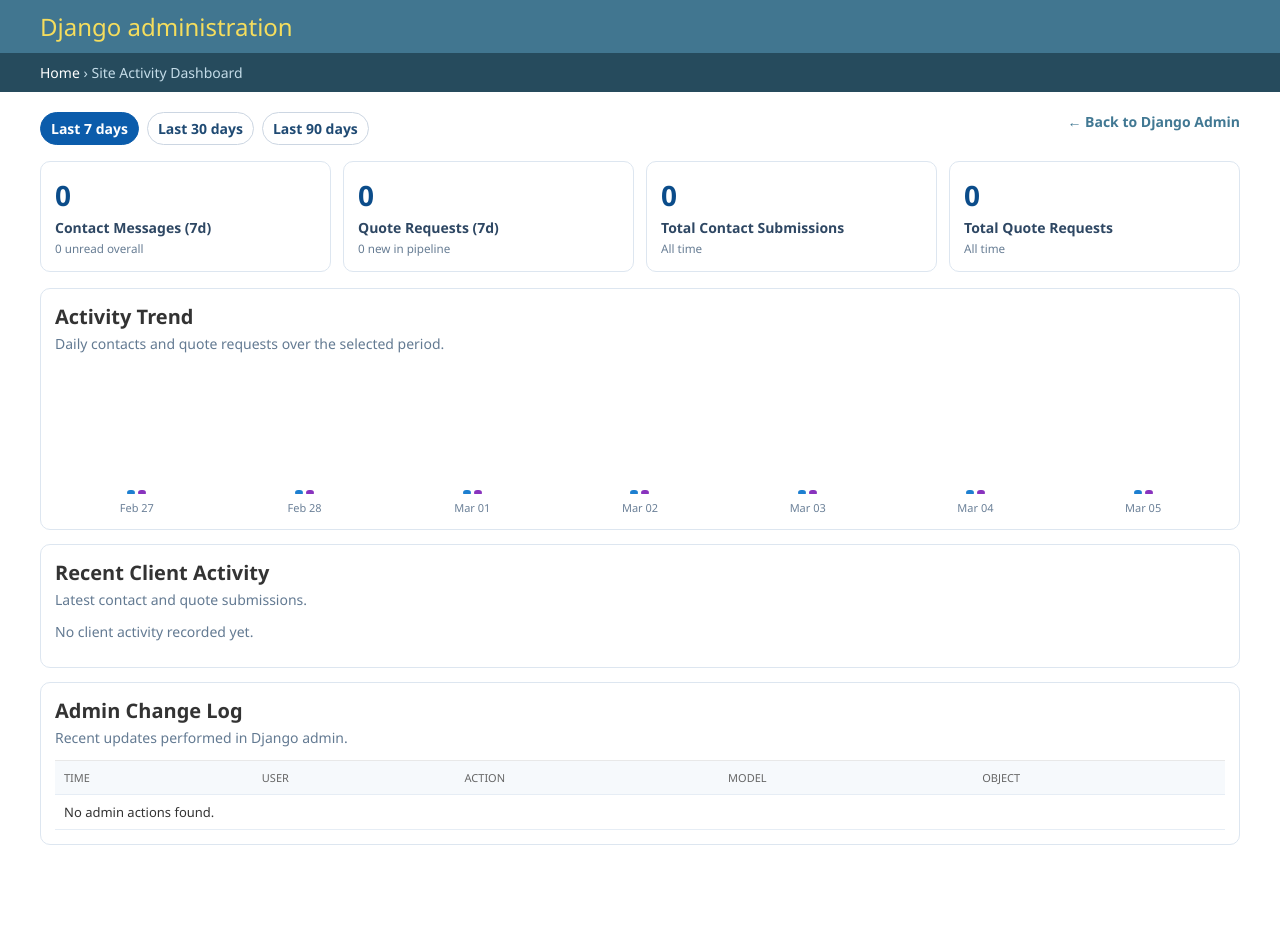
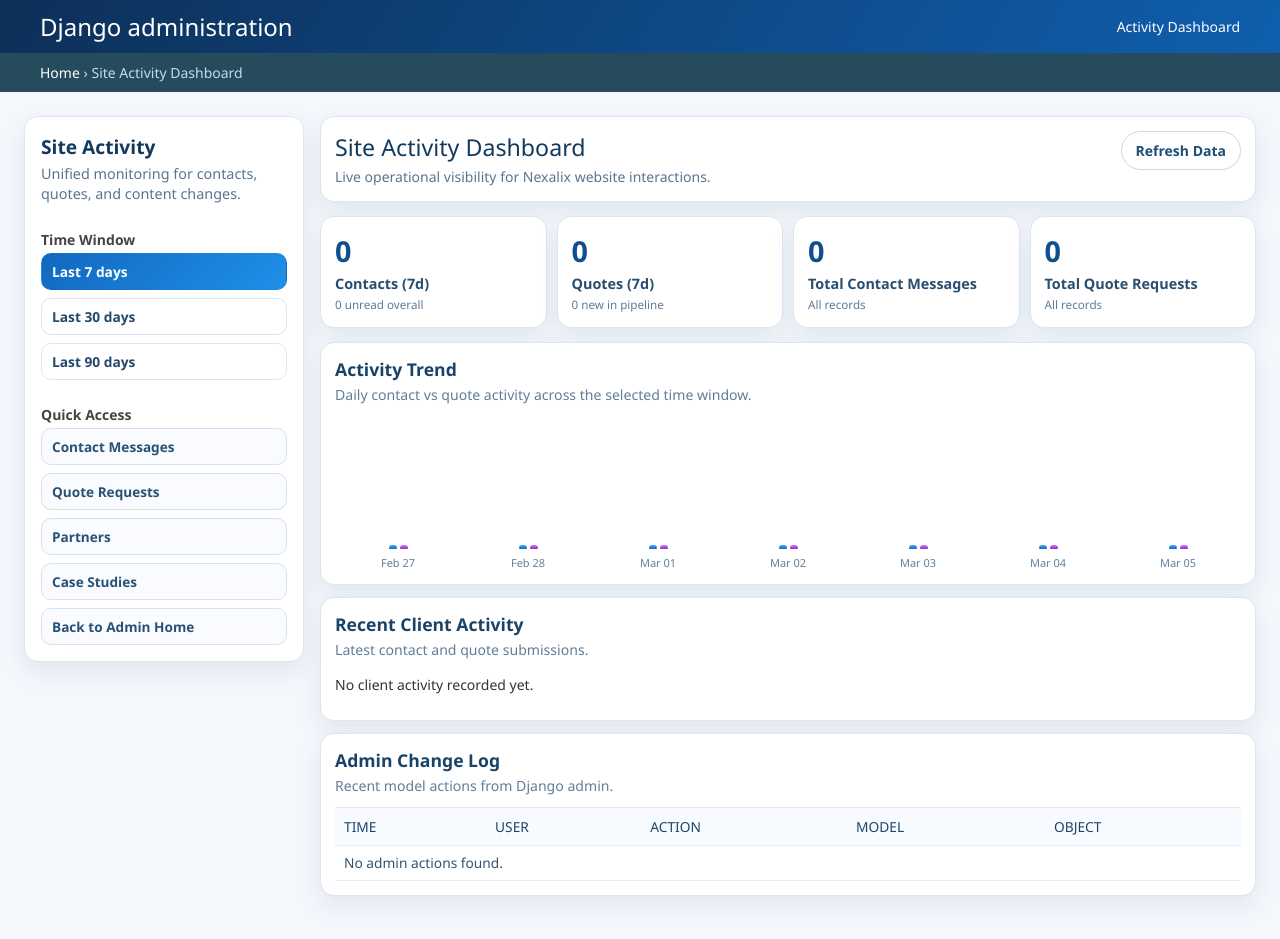
Before and after one commit to DengAchiek/nexalix, a Django app: page /admin/activity-dashboard/ in a window 1280 px wide. Before the commit the page ends 845 px from the top, so only its background shows below. Run offline with Django 5.2, Linux system fonts and the light colour scheme; the visitor is signed in with stand-in values (Sample User, id 1); data comes from the database, SQL or seed files in the repository; data that the repository does not hold is empty.

Commit message:
Redesign admin dashboard UI with sidebar and admin entry buttons

```diff
--- a/nexalix_app/templates/admin/activity_dashboard.html
+++ b/nexalix_app/templates/admin/activity_dashboard.html
@@ -5,42 +5,345 @@
 {% block extrastyle %}
 {{ block.super }}
 <style>
-.dashboard-toolbar { display:flex; justify-content:space-between; gap:12px; flex-wrap:wrap; margin-bottom:16px; }
-.period-links { display:flex; gap:8px; flex-wrap:wrap; }
-.period-links a { padding:6px 10px; border:1px solid #ccd6e2; border-radius:999px; text-decoration:none; color:#1f4a73; font-weight:600; }
-.period-links a.active, .period-links a:hover { background:#0b5cab; color:#fff; border-color:#0b5cab; }
-.kpi-grid { display:grid; grid-template-columns:repeat(auto-fit,minmax(190px,1fr)); gap:12px; margin-bottom:16px; }
-.kpi-card { border:1px solid #dde6f0; border-radius:10px; background:#fff; padding:14px; }
-.kpi-card h3 { margin:0 0 4px; font-size:28px; color:#0b4c8a; }
-.kpi-card p { margin:0; font-weight:600; color:#2e4763; }
-.kpi-card small { color:#677d94; }
-.dashboard-grid { display:grid; gap:14px; }
-.panel { border:1px solid #dde6f0; border-radius:10px; background:#fff; padding:14px; }
-.panel h2 { margin:0 0 4px; font-size:20px; }
-.panel p { margin:0 0 12px; color:#637a92; }
-.trend-chart { display:grid; grid-template-columns:repeat(auto-fit,minmax(32px,1fr)); gap:4px; align-items:end; min-height:150px; }
-.trend-col { display:grid; justify-items:center; gap:6px; }
-.trend-bars { height:120px; display:flex; align-items:end; gap:3px; }
-.trend-bar { width:8px; border-radius:8px 8px 2px 2px; }
-.trend-bar.contacts { background:#1d7fd0; }
-.trend-bar.quotes { background:#8933be; }
-.trend-col small { font-size:11px; color:#6b8098; }
-.activity-list { display:grid; gap:8px; }
-.activity-item { border:1px solid #e3ebf3; border-radius:10px; padding:10px; display:flex; justify-content:space-between; gap:10px; }
-.activity-main strong { color:#1f456a; }
-.activity-main p { margin:4px 0 0; color:#607b96; }
-.activity-meta { text-align:right; display:grid; gap:2px; }
-.activity-meta time { font-size:12px; color:#627a93; }
-.activity-meta a { font-size:12px; }
-.status-chip { display:inline-block; font-size:11px; font-weight:700; padding:2px 7px; border-radius:999px; background:#edf5ff; color:#1f5589; border:1px solid #ceddf0; }
-.activity-table { width:100%; border-collapse:collapse; }
-.activity-table th,.activity-table td { border-bottom:1px solid #e6edf5; padding:9px; text-align:left; }
-.activity-table th { background:#f6f9fc; }
-.log-badge { font-size:11px; font-weight:700; border-radius:999px; padding:2px 7px; display:inline-block; }
-.log-badge.added { background:#e6f7eb; color:#0b6a36; }
-.log-badge.updated { background:#e8f2ff; color:#1d5f9e; }
-.log-badge.deleted { background:#ffe8e7; color:#a42a2a; }
-.back-link { text-decoration:none; font-weight:600; }
+:root {
+    --nx-bg: #f4f7fc;
+    --nx-surface: #ffffff;
+    --nx-border: #dce5f0;
+    --nx-title: #14395e;
+    --nx-text: #345572;
+    --nx-accent: #1368bf;
+    --nx-accent-soft: #edf5ff;
+    --nx-violet: #8c31c6;
+    --nx-success: #0c8f50;
+}
+
+#content {
+    background: var(--nx-bg);
+    padding: 24px;
+}
+
+.nx-shell {
+    display: grid;
+    grid-template-columns: 280px minmax(0, 1fr);
+    gap: 16px;
+}
+
+.nx-card {
+    background: var(--nx-surface);
+    border: 1px solid var(--nx-border);
+    border-radius: 14px;
+    box-shadow: 0 10px 24px rgba(13, 47, 87, 0.08);
+}
+
+.nx-side {
+    padding: 16px;
+    position: sticky;
+    top: 14px;
+    align-self: start;
+    display: grid;
+    gap: 14px;
+}
+
+.nx-side h2 {
+    margin: 0;
+    color: var(--nx-title);
+    font-size: 1.2rem;
+}
+
+.nx-side p {
+    margin: 4px 0 0;
+    color: #5b7591;
+    font-size: 0.9rem;
+}
+
+.nx-period {
+    display: grid;
+    gap: 8px;
+}
+
+.nx-period a {
+    text-decoration: none;
+    border: 1px solid var(--nx-border);
+    background: #fff;
+    color: #26496a;
+    border-radius: 10px;
+    padding: 8px 10px;
+    font-weight: 700;
+    font-size: 0.86rem;
+}
+
+.nx-period a.active,
+.nx-period a:hover {
+    background: linear-gradient(135deg, var(--nx-accent), #1e90e8);
+    border-color: transparent;
+    color: #fff;
+}
+
+.nx-links {
+    display: grid;
+    gap: 8px;
+}
+
+.nx-links a {
+    text-decoration: none;
+    border: 1px solid #d4e2ef;
+    border-radius: 10px;
+    padding: 8px 10px;
+    color: #285176;
+    font-weight: 600;
+    font-size: 0.85rem;
+    background: #f9fbfe;
+}
+
+.nx-links a:hover {
+    border-color: #b9d4ee;
+    color: #0f5da8;
+}
+
+.nx-main {
+    display: grid;
+    gap: 14px;
+}
+
+.nx-top {
+    display: flex;
+    justify-content: space-between;
+    align-items: flex-start;
+    gap: 10px;
+    flex-wrap: wrap;
+}
+
+.nx-top h1 {
+    margin: 0;
+    color: var(--nx-title);
+    font-size: 1.45rem;
+}
+
+.nx-top p {
+    margin: 4px 0 0;
+    color: #597491;
+}
+
+.nx-top a {
+    text-decoration: none;
+    border-radius: 999px;
+    padding: 9px 14px;
+    border: 1px solid #c5d9ed;
+    color: #1f4d77;
+    font-weight: 700;
+    background: #fff;
+}
+
+.nx-top a:hover {
+    color: #fff;
+    background: linear-gradient(135deg, #0f67bd, #1b88db);
+    border-color: transparent;
+}
+
+.nx-kpis {
+    display: grid;
+    grid-template-columns: repeat(4, minmax(0, 1fr));
+    gap: 10px;
+}
+
+.nx-kpi {
+    padding: 14px;
+}
+
+.nx-kpi h3 {
+    margin: 0 0 4px;
+    font-size: 1.8rem;
+    color: #0f4f91;
+}
+
+.nx-kpi p {
+    margin: 0;
+    color: #2a4e70;
+    font-weight: 700;
+    font-size: 0.9rem;
+}
+
+.nx-kpi small {
+    color: #607b97;
+}
+
+.nx-grid {
+    display: grid;
+    gap: 12px;
+}
+
+.nx-panel {
+    padding: 14px;
+}
+
+.nx-panel h2 {
+    margin: 0;
+    font-size: 1.1rem;
+    color: #1a4369;
+}
+
+.nx-panel .sub {
+    margin: 4px 0 12px;
+    color: #607e9a;
+    font-size: 0.88rem;
+}
+
+.nx-trend {
+    display: grid;
+    grid-template-columns: repeat(auto-fit, minmax(28px, 1fr));
+    gap: 4px;
+    min-height: 154px;
+    align-items: end;
+}
+
+.nx-col {
+    display: grid;
+    justify-items: center;
+    gap: 6px;
+}
+
+.nx-bars {
+    display: flex;
+    align-items: end;
+    gap: 3px;
+    height: 116px;
+}
+
+.nx-bar {
+    width: 8px;
+    border-radius: 8px 8px 2px 2px;
+}
+
+.nx-bar.c { background: linear-gradient(180deg, #4ea6ff, #0d6ac6); }
+.nx-bar.q { background: linear-gradient(180deg, #d776fb, #8b31c6); }
+
+.nx-col small {
+    color: #63809b;
+    font-size: 11px;
+}
+
+.nx-activity {
+    display: grid;
+    gap: 8px;
+}
+
+.nx-item {
+    border: 1px solid #dfe8f2;
+    border-left: 4px solid var(--nx-accent);
+    border-radius: 11px;
+    padding: 10px;
+    display: flex;
+    justify-content: space-between;
+    gap: 10px;
+    background: #fbfdff;
+}
+
+.nx-item.quote {
+    border-left-color: var(--nx-violet);
+}
+
+.nx-item strong {
+    color: #1c4468;
+}
+
+.nx-item p {
+    margin: 4px 0 0;
+    color: #5f7a96;
+    font-size: 0.88rem;
+}
+
+.nx-meta {
+    text-align: right;
+    display: grid;
+    gap: 2px;
+}
+
+.nx-meta time {
+    font-size: 12px;
+    color: #66829d;
+}
+
+.nx-meta a {
+    font-size: 12px;
+}
+
+.nx-chip {
+    font-size: 11px;
+    font-weight: 700;
+    border: 1px solid #cfe0f2;
+    border-radius: 999px;
+    padding: 2px 7px;
+    background: var(--nx-accent-soft);
+    color: #1a5385;
+}
+
+.nx-table-wrap {
+    overflow-x: auto;
+}
+
+.nx-table {
+    width: 100%;
+    border-collapse: collapse;
+    min-width: 680px;
+}
+
+.nx-table th,
+.nx-table td {
+    border-bottom: 1px solid #e5edf6;
+    padding: 9px;
+    text-align: left;
+    color: #315372;
+    font-size: 0.86rem;
+}
+
+.nx-table th {
+    background: #f7fbff;
+    color: #1d4569;
+}
+
+.nx-badge {
+    display: inline-block;
+    padding: 2px 7px;
+    border-radius: 999px;
+    font-size: 11px;
+    font-weight: 700;
+}
+
+.nx-badge.added { background: #e5f9ed; color: var(--nx-success); }
+.nx-badge.updated { background: #e8f3ff; color: #1a609f; }
+.nx-badge.deleted { background: #ffe9e8; color: #b22f2f; }
+
+@media (max-width: 1180px) {
+    .nx-shell {
+        grid-template-columns: 1fr;
+    }
+
+    .nx-side {
+        position: static;
+    }
+
+    .nx-kpis {
+        grid-template-columns: repeat(2, minmax(0, 1fr));
+    }
+}
+
+@media (max-width: 760px) {
+    #content {
+        padding: 14px;
+    }
+
+    .nx-kpis {
+        grid-template-columns: 1fr;
+    }
+
+    .nx-item {
+        flex-direction: column;
+    }
+
+    .nx-meta {
+        text-align: left;
+    }
+}
 </style>
 {% endblock %}
 
@@ -52,68 +355,95 @@
 {% endblock %}
 
 {% block content %}
-<div id="content-main">
-    <div class="dashboard-toolbar">
-        <div class="period-links">
+<div class="nx-shell">
+    <aside class="nx-side nx-card">
+        <div>
+            <h2>Site Activity</h2>
+            <p>Unified monitoring for contacts, quotes, and content changes.</p>
+        </div>
+
+        <div>
+            <h3>Time Window</h3>
+            <div class="nx-period">
                 <a href="{% url 'activity_dashboard' %}?period=7" class="{% if period_days == 7 %}active{% endif %}">Last 7 days</a>
                 <a href="{% url 'activity_dashboard' %}?period=30" class="{% if period_days == 30 %}active{% endif %}">Last 30 days</a>
                 <a href="{% url 'activity_dashboard' %}?period=90" class="{% if period_days == 90 %}active{% endif %}">Last 90 days</a>
             </div>
-        <a class="back-link" href="{% url 'admin:index' %}">&larr; Back to Django Admin</a>
         </div>
 
-    <div class="kpi-grid">
-        <div class="kpi-card">
+        <div>
+            <h3>Quick Access</h3>
+            <div class="nx-links">
+                <a href="{% url 'admin:nexalix_app_contactmessage_changelist' %}">Contact Messages</a>
+                <a href="{% url 'admin:nexalix_app_quoterequest_changelist' %}">Quote Requests</a>
+                <a href="{% url 'admin:nexalix_app_partner_changelist' %}">Partners</a>
+                <a href="{% url 'admin:nexalix_app_casestudy_changelist' %}">Case Studies</a>
+                <a href="{% url 'admin:index' %}">Back to Admin Home</a>
+            </div>
+        </div>
+    </aside>
+
+    <section class="nx-main">
+        <div class="nx-top nx-card" style="padding:14px;">
+            <div>
+                <h1>Site Activity Dashboard</h1>
+                <p>Live operational visibility for Nexalix website interactions.</p>
+            </div>
+            <a href="{% url 'activity_dashboard' %}?period={{ period_days }}">Refresh Data</a>
+        </div>
+
+        <div class="nx-kpis">
+            <article class="nx-kpi nx-card">
                 <h3>{{ kpis.contacts_window }}</h3>
-            <p>Contact Messages ({{ period_days }}d)</p>
+                <p>Contacts ({{ period_days }}d)</p>
                 <small>{{ kpis.contacts_unread }} unread overall</small>
-        </div>
-        <div class="kpi-card">
+            </article>
+            <article class="nx-kpi nx-card">
                 <h3>{{ kpis.quotes_window }}</h3>
-            <p>Quote Requests ({{ period_days }}d)</p>
+                <p>Quotes ({{ period_days }}d)</p>
                 <small>{{ kpis.quotes_new }} new in pipeline</small>
-        </div>
-        <div class="kpi-card">
+            </article>
+            <article class="nx-kpi nx-card">
                 <h3>{{ kpis.contacts_total }}</h3>
-            <p>Total Contact Submissions</p>
-            <small>All time</small>
-        </div>
-        <div class="kpi-card">
+                <p>Total Contact Messages</p>
+                <small>All records</small>
+            </article>
+            <article class="nx-kpi nx-card">
                 <h3>{{ kpis.quotes_total }}</h3>
                 <p>Total Quote Requests</p>
-            <small>All time</small>
-        </div>
+                <small>All records</small>
+            </article>
         </div>
 
-    <div class="dashboard-grid">
-        <div class="panel">
+        <div class="nx-grid">
+            <article class="nx-panel nx-card">
                 <h2>Activity Trend</h2>
-            <p>Daily contacts and quote requests over the selected period.</p>
-            <div class="trend-chart">
+                <p class="sub">Daily contact vs quote activity across the selected time window.</p>
+                <div class="nx-trend">
                     {% for point in trend_data %}
-                <div class="trend-col">
-                    <div class="trend-bars">
-                        <span class="trend-bar contacts" style="height: {{ point.contacts_height }}px" title="Contacts: {{ point.contacts }}"></span>
-                        <span class="trend-bar quotes" style="height: {{ point.quotes_height }}px" title="Quotes: {{ point.quotes }}"></span>
+                    <div class="nx-col">
+                        <div class="nx-bars">
+                            <span class="nx-bar c" style="height: {{ point.contacts_height }}px" title="Contacts: {{ point.contacts }}"></span>
+                            <span class="nx-bar q" style="height: {{ point.quotes_height }}px" title="Quotes: {{ point.quotes }}"></span>
                         </div>
                         <small>{{ point.label }}</small>
                     </div>
                     {% endfor %}
                 </div>
-        </div>
+            </article>
 
-        <div class="panel">
+            <article class="nx-panel nx-card">
                 <h2>Recent Client Activity</h2>
-            <p>Latest contact and quote submissions.</p>
-            <div class="activity-list">
+                <p class="sub">Latest contact and quote submissions.</p>
+                <div class="nx-activity">
                     {% for item in client_activities %}
-                <div class="activity-item">
-                    <div class="activity-main">
+                    <div class="nx-item {% if item.type == 'quote' %}quote{% endif %}">
+                        <div>
                             <strong>{{ item.title }}</strong>
                             <p>{{ item.subtitle }} · {{ item.detail }}</p>
                         </div>
-                    <div class="activity-meta">
-                        <span class="status-chip">{{ item.status }}</span>
+                        <div class="nx-meta">
+                            <span class="nx-chip">{{ item.status }}</span>
                             <time>{{ item.timestamp|date:"M d, Y H:i" }}</time>
                             <a href="{{ item.admin_url }}">Open</a>
                         </div>
@@ -122,13 +452,13 @@
                     <p>No client activity recorded yet.</p>
                     {% endfor %}
                 </div>
-        </div>
+            </article>
 
-        <div class="panel">
+            <article class="nx-panel nx-card">
                 <h2>Admin Change Log</h2>
-            <p>Recent updates performed in Django admin.</p>
-            <div style="overflow-x:auto;">
-                <table class="activity-table">
+                <p class="sub">Recent model actions from Django admin.</p>
+                <div class="nx-table-wrap">
+                    <table class="nx-table">
                         <thead>
                             <tr>
                                 <th>Time</th>
@@ -143,7 +473,7 @@
                             <tr>
                                 <td>{{ log.time|date:"M d, H:i" }}</td>
                                 <td>{{ log.user }}</td>
-                            <td><span class="log-badge {{ log.style }}">{{ log.action }}</span></td>
+                                <td><span class="nx-badge {{ log.style }}">{{ log.action }}</span></td>
                                 <td>{{ log.model }}</td>
                                 <td>
                                     {% if log.link %}
@@ -161,7 +491,8 @@
                         </tbody>
                     </table>
                 </div>
+            </article>
         </div>
-    </div>
+    </section>
 </div>
 {% endblock %}
--- /dev/null
+++ b/templates/admin/base_site.html
@@ -0,0 +1,46 @@
+{% extends "admin/base.html" %}
+{% load i18n static %}
+
+{% block title %}{% if subtitle %}{{ subtitle }} | {% endif %}{{ title }} | {{ site_title|default:_('Django site admin') }}{% endblock %}
+
+{% block extrastyle %}
+{{ block.super }}
+<style>
+#header {
+    background: linear-gradient(120deg, #0d2f57, #0f5fae);
+}
+
+#branding #site-name a {
+    color: #fff;
+}
+
+#nav-global .nx-dashboard-link {
+    display: inline-block;
+    text-decoration: none;
+    border: 1px solid rgba(255,255,255,0.6);
+    border-radius: 999px;
+    color: #fff;
+    padding: 6px 12px;
+    font-weight: 700;
+    font-size: 12px;
+}
+
+#nav-global .nx-dashboard-link:hover {
+    background: #fff;
+    color: #0f4f8d;
+}
+</style>
+{% endblock %}
+
+{% block branding %}
+<div id="site-name"><a href="{% url 'admin:index' %}">{{ site_header|default:_('Django administration') }}</a></div>
+{% if user.is_anonymous %}
+  {% include "admin/color_theme_toggle.html" %}
+{% endif %}
+{% endblock %}
+
+{% block nav-global %}
+{% if user.is_authenticated and user.is_staff %}
+<a class="nx-dashboard-link" href="{% url 'activity_dashboard' %}">Activity Dashboard</a>
+{% endif %}
+{% endblock %}
```
Also changed, not shown: templates/admin/index.html (+110 -17 lines). Lines whose indentation alone changed are shown as unchanged.
